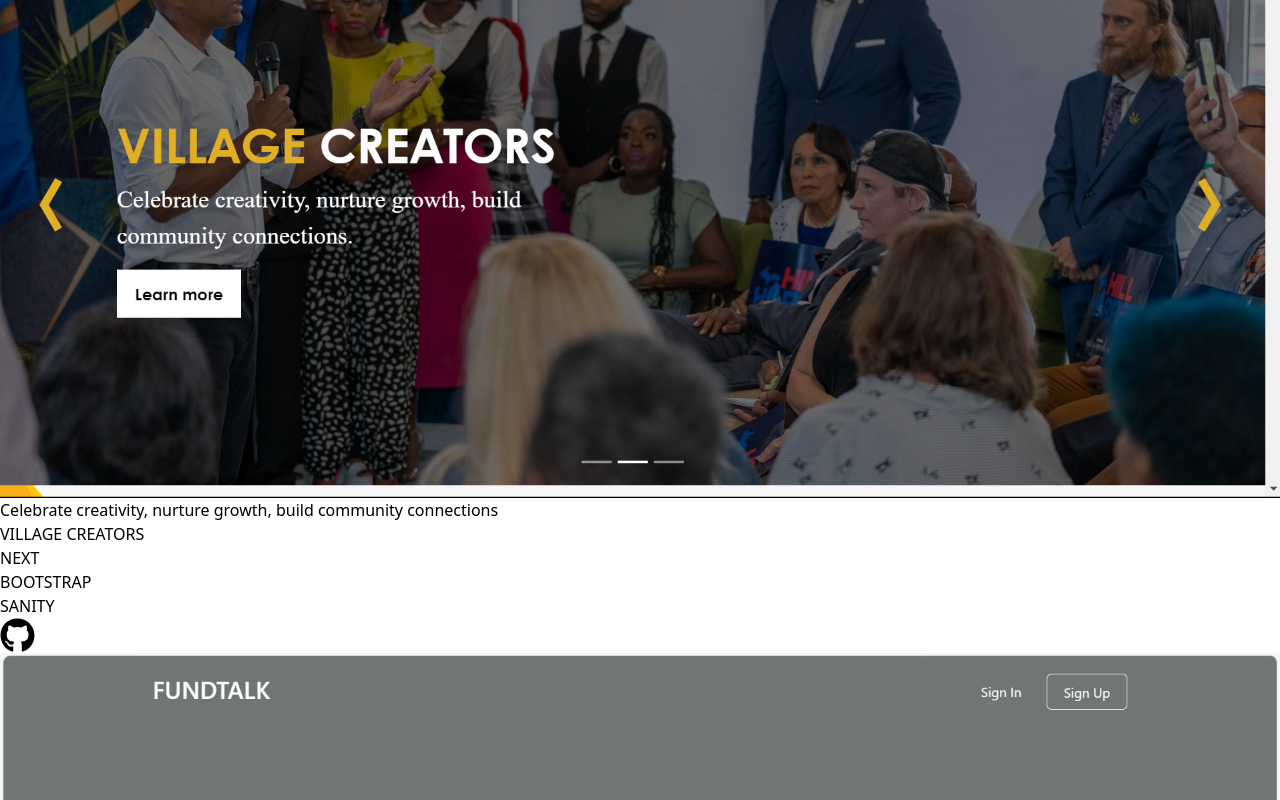
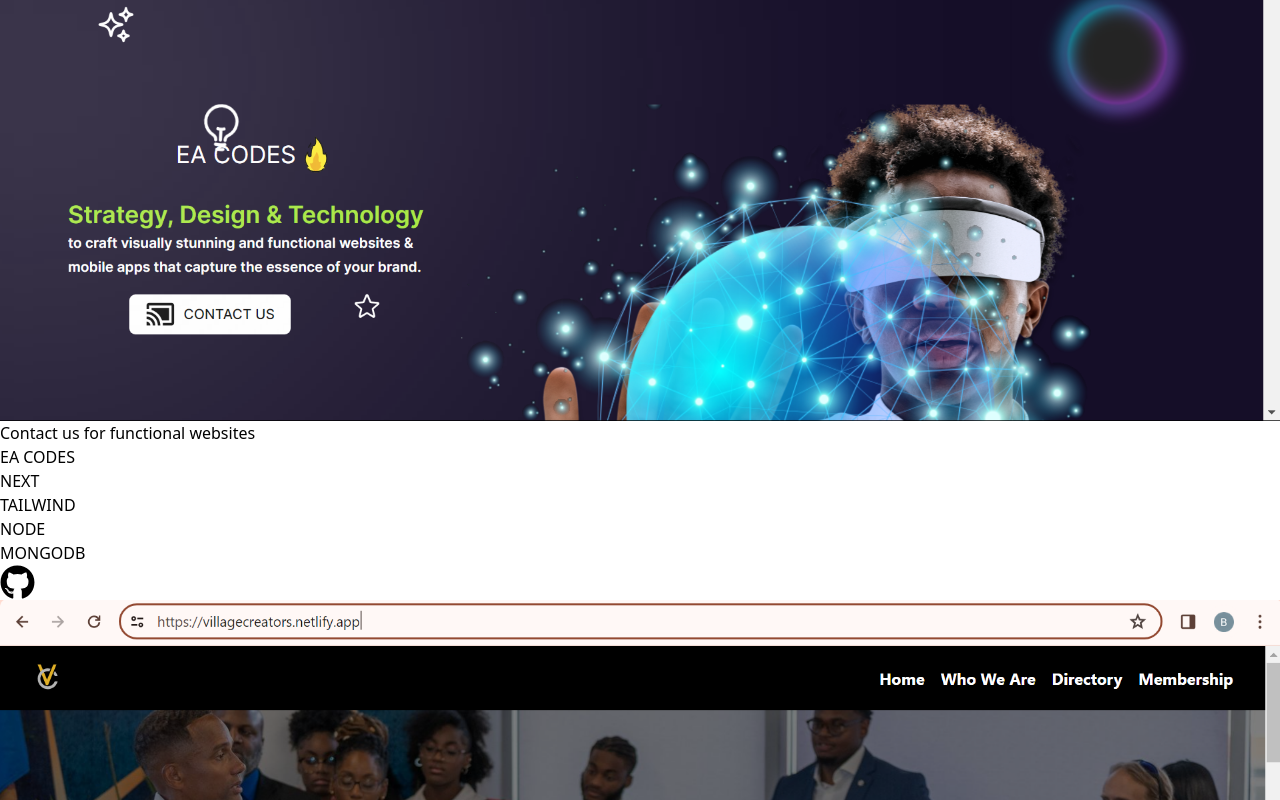
Before and after one commit to eakelvin/project-playlist, a React (Vite) app: page / in a window 1280 px wide. Shown: the part 3761-4561 px from the top of the page. Built offline with nearby package versions, Linux system fonts and the light colour scheme.

Commit message:
added project

```diff
--- a/src/data.js
+++ b/src/data.js
@@ -6,6 +6,15 @@
     "logo": "/images/cedi.png",
     "skills": ["REACT", 'CSS', 'MUI', 'NODEJS', 'MONGODB'],
     "website": "https://cedirates.com/",
+    "github": "https://github.com/eakelvin",
+  },
+  {
+    "id": 3,
+    "title": "EA CODES",
+    "description": "Contact us for functional websites",
+    "logo": "/images/eacodes.png",
+    "skills": ["NEXT", "TAILWIND", , "NODE", "MONGODB"],
+    "website": "https://website-company-iota.vercel.app/",
     "github": "https://github.com/eakelvin",
   },
   {
@@ -18,7 +27,7 @@
     "github": "https://github.com/eakelvin/village-creators-main.git",
   },
   {
-    "id": 3,
+    "id": 4,
     "title": "FUNDTALK",
     "description": "Financial GPT || A financial chatbot to answer financial questions",
     "logo": "/images/fundtalk.jpg",
@@ -29,7 +38,7 @@
     "github": "https://github.com/BabatundeJimoh/FundTalk.git",
   },
   {
-      "id": 4,
+    "id": 5,
     "title": "DEV JOBS",
     "description": "A webapp to help users search for jobs",
     "logo": "/images/dev.jpg",
@@ -38,7 +47,7 @@
     "github": "https://github.com/eakelvin/DevJobs-Project.git",
   },
   {
-      "id": 5,
+    "id": 6,
     "title": "E-COMMERCE",
     "description": "A webapp to help users shop for products",
     "logo": "/images/ecommerce.jpg",
@@ -47,7 +56,7 @@
     "github": "https://github.com/eakelvin/ecommerce-app.git",
   },
   {
-      "id": 6,
+    "id": 7,
     "title": "MAVE SPORTS",
     "description": "A website for sports fans specifically football and basketball",
     "logo": "/images/mave1.jpg",
@@ -56,7 +65,7 @@
     "github": "https://mavesports.com/",
   },
   {
-      "id": 7,
+    "id": 8,
     "title": "EA TOUR",
     "description": "Explore and discover the best tourism content in Ghana",
     "logo": "/images/tour.jpg",
@@ -65,7 +74,7 @@
     "github": "https://github.com/eakelvin/EA-Tour.git",
   },
   {
-      "id": 8,
+    "id": 9,
     "title": "API PROJECTS",
     "description": "A collection of different web apps that utilize APIs",
     "logo": "/images/API.jpg",
@@ -74,7 +83,7 @@
     "github": "https://github.com/eakelvin/Api-projects.git",
   },
   {
-      "id": 9,
+    "id": 10,
     "title": "TERMINAL CHATBOT",
     "description": "A chatbot to communicate with an AI in the terminal",
     "logo": "/images/terminal.jpg",
@@ -83,7 +92,7 @@
     "github": "https://github.com/eakelvin/terminal-chatbot.git",
   },
   {
-      "id": 10,
+    "id": 11,
     "title": "PERSONAL BLOG",
     "description": "A website where I share my thoughts, ideas and experiences",
     "logo": "/images/blog.jpg",
@@ -92,7 +101,7 @@
     "github": "https://github.com/eakelvin/blog.git",
   },
   {
-      "id": 11,
+    "id": 12,
     "title": "LIVE CHAT",
     "description": "A webapp to helps users communicate with eachother",
     "logo": "/images/livechat1.jpg",
@@ -102,7 +111,7 @@
     "github": "https://github.com/eakelvin/livechat.git",
   },
   {
-      "id": 12,
+    "id": 13,
     "title": "COUNTRY APP",
     "description": "A website that contains details of all countries in the world",
     "logo": "/images/country-app.jpg",
@@ -111,7 +120,7 @@
     "github": "https://github.com/eakelvin/countries-app.git",
   },
   {
-      "id": 13,
+    "id": 14,
     "title": "MEME GENERATOR",
     "description": "Generate random memes",
     "logo": "/images/meme.jpeg",
@@ -120,7 +129,7 @@
     "github": "https://github.com/eakelvin/Meme-Generator.git",
   },
   {
-      "id": 14,
+    "id": 15,
     "title": "TENZIES GAME",
     "description": "Play a game of rolling dice until all the dice are the same",
     "logo": "/images/tenzies.jpeg",
@@ -129,7 +138,7 @@
     "github": "https://github.com/eakelvin/tenzies-game.git",
   },
   {
-      "id": 15,
+    "id": 16,
     "title": "MULTI STEP FORM",
     "description": "Gathers data and proposes a sample JSON object",
     "logo": "/images/multistep.png",
@@ -138,7 +147,7 @@
     "github": "https://github.com/eakelvin/form-test.git",
   },
   {
-      "id": 16,
+    "id": 17,
     "title": "NOTES APP",
     "description": "Write your notes on this web app",
     "logo": "/images/note.jpeg",
@@ -147,7 +156,7 @@
     "github": "https://github.com/eakelvin/note-app.git",
   },
   {
-      "id": 17,
+    "id": 18,
     "title": "EXPENSE TRACKER",
     "description": "Keep track of your expenses",
     "logo": "/images/exp.jpeg",
@@ -156,7 +165,7 @@
     "github": "https://github.com/eakelvin/expense-tracker.git",
   },
   {
-      "id": 18,
+    "id": 19,
     "title": "SPIN THE BOTTLE GAME",
     "description": "Spin the bottle to generate a random dare",
     "logo": "/images/spin.jpeg",
@@ -165,7 +174,7 @@
     "github": "https://github.com/blameleo/spin-the-bottle.git",
   },
   {
-      "id": 19,
+    "id": 20,
     "title": "MY MED",
     "description": "Control your medication schedule, update medical details and set reminders",
     "logo": "/images/med.png",
```
Also changed, not shown: public/images/eacodes.png (added). Lines whose indentation alone changed are shown as unchanged.
